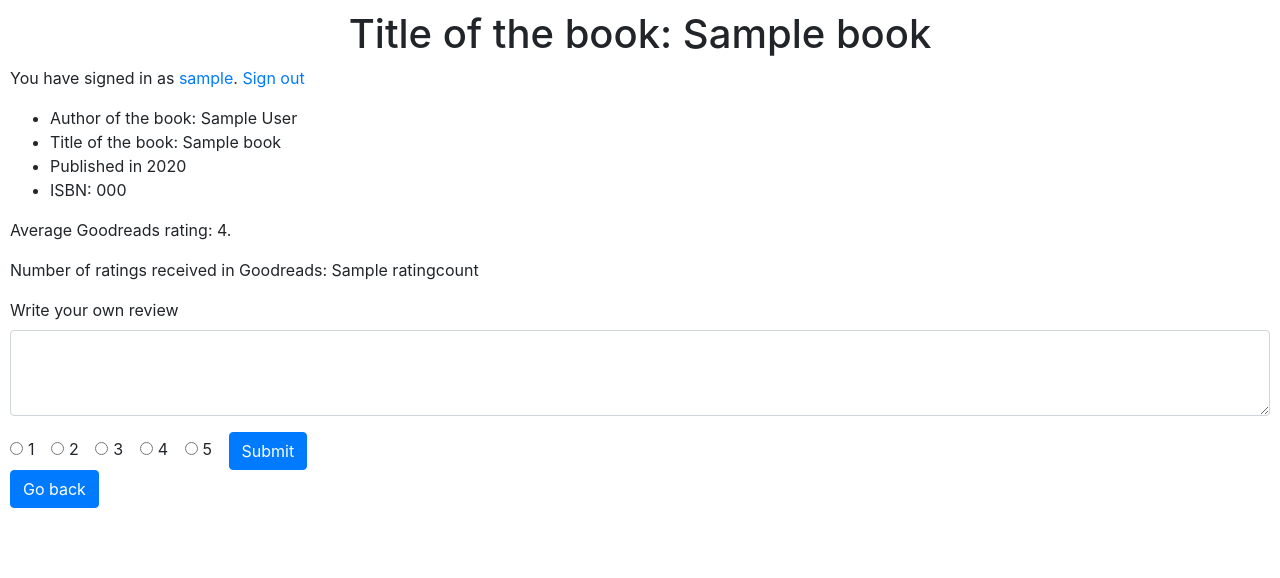
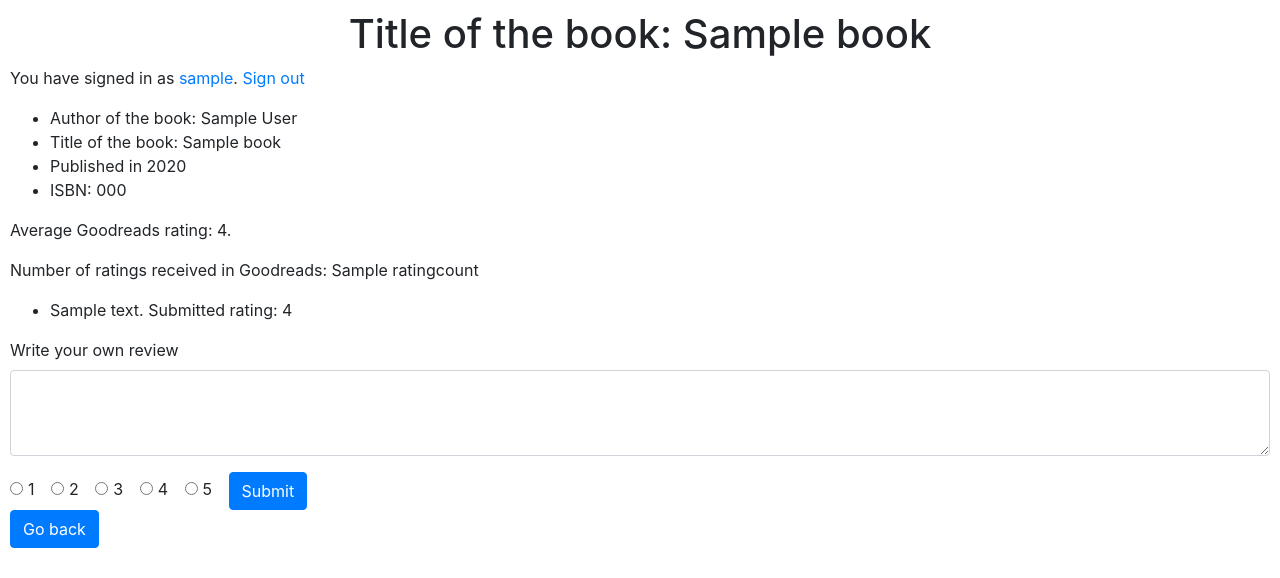
Before and after one commit to asomarov/project1, a Flask app: template templates/book.html in a window 1280 px wide. Shown: the top 578 px of the page. Run offline with Flask 2, Linux system fonts and the light colour scheme; the template is opened without the code that fills it: most values are stand-ins (such as "Sample title", 1, 10 or a date in 2020); parts of the project's set-up code (start-up, migrations or seed data) failed here and were passed over; some libraries are stand-ins or nearby versions.

Commit message:
Reviews are now displayed on the book page

```diff
--- a/application.py
+++ b/application.py
@@ -146,6 +146,7 @@ def book(book_id, username_id):
     user = db.execute("SELECT * FROM users WHERE username_id = :username_id", {"username_id": username_id}).fetchone()
     #Make sure that we have that book in our database
     book = db.execute("SELECT * FROM books WHERE id = :id", {"id": book_id}).fetchone()
+    reviews = db.execute("SELECT * FROM reviews WHERE book_id = :book_id", {"book_id": book_id}).fetchall()
     if book is None:
         return render_template("error.html", message="There is no such book")
 
@@ -155,7 +156,7 @@ def book(book_id, username_id):
     data = res.json()
     rating = data["books"][0]["average_rating"]
     ratingcount = data["books"][0]["work_ratings_count"]
-    return render_template("book.html", book=book, rating=rating, ratingcount=ratingcount, username=user.username, username_id=username_id)
+    return render_template("book.html", book=book, rating=rating, ratingcount=ratingcount, username=user.username, username_id=username_id, reviews=reviews)
 
 @app.route("/review/<int:book_id>/<float:username_id>", methods=["POST"])
 def review(book_id, username_id):
--- a/templates/book.html
+++ b/templates/book.html
@@ -22,7 +22,16 @@
       Average Goodreads rating: {{ rating }}.
     </p>
     <p> Number of ratings received in Goodreads: {{ ratingcount }} </p>
-
+    <p>
+      <ul>
+        {% for review in reviews %}
+          <li>
+            {{ review.review }}
+            Submitted rating: {{ review.rate }}
+          </li>
+        {% endfor %}
+      </ul>
+    </p>
     <form class="" action="{{ url_for('review', book_id=book.id, username_id=username_id) }}" method="post">
       <div class="form-group">
         <label for="review">Write your own review</label>
```
